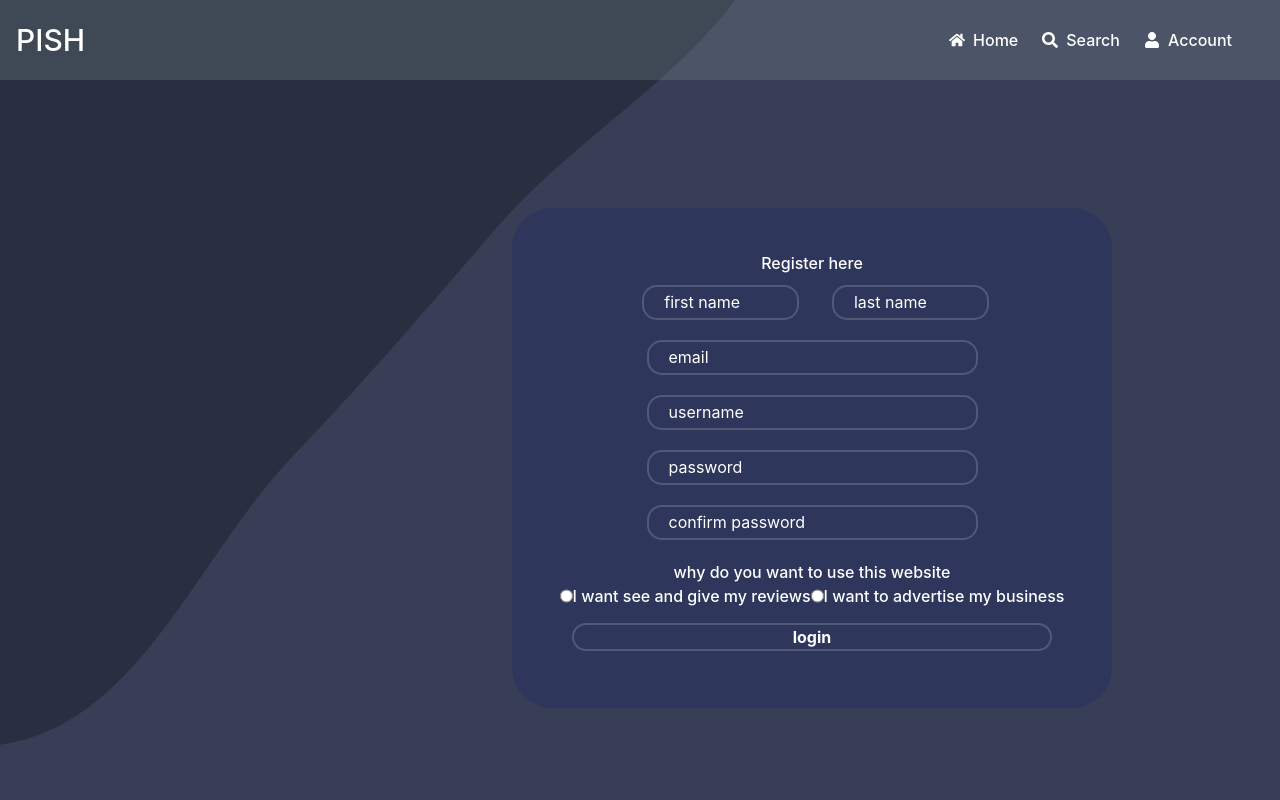
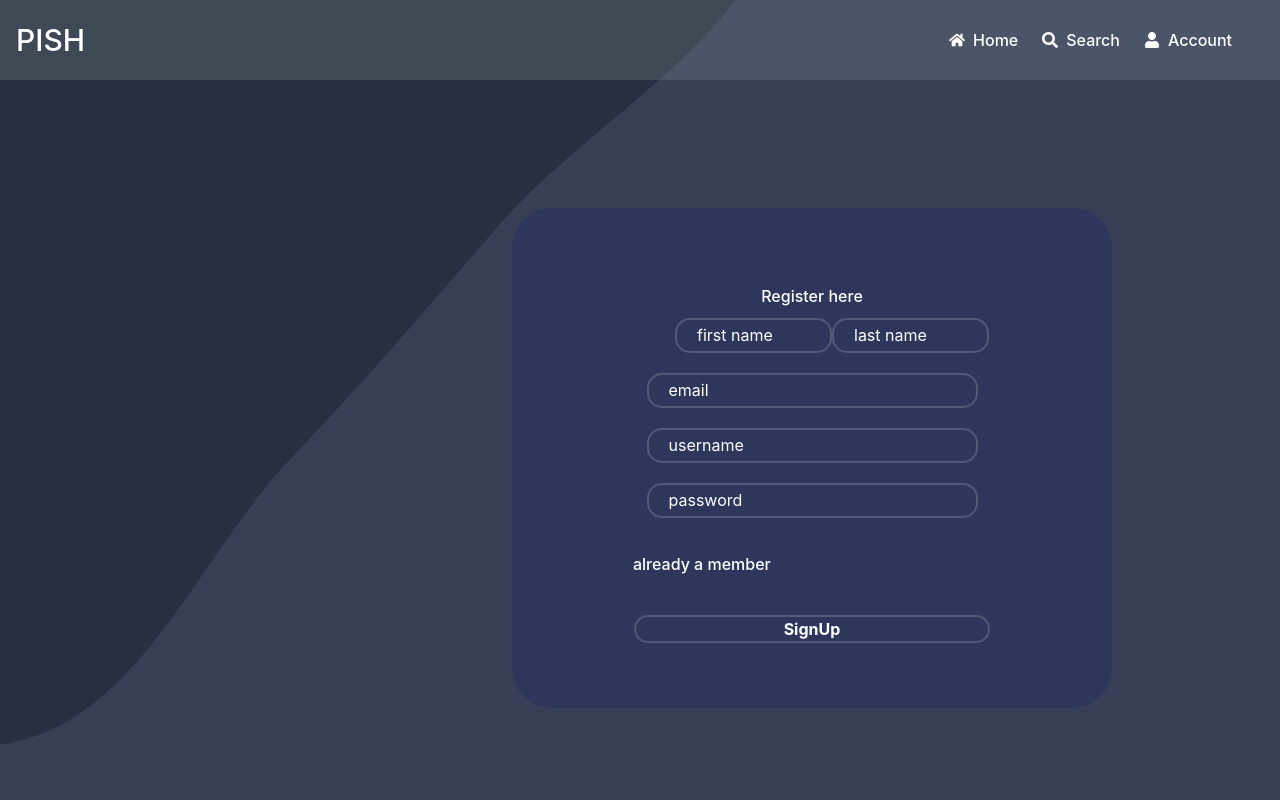
Before and after one commit to siddarththiru/pish, a React (Create React App) app in the folder client/: page /register in a window 1280 px wide. Shown: the top 800 px of the page. Built offline with nearby package versions, Linux system fonts and the light colour scheme.

Commit message:
Removed unwanted changes to login

```diff
--- a/client/src/components/Login.js
+++ b/client/src/components/Login.js
@@ -3,23 +3,33 @@
 import { ImExit } from "react-icons/im";
 import NavItem from "./NavItem";
 import Navbar from "./Navbar";
+import React,{UseEffect,useState} from "react";
+import axios from "axios";
+import {useNavigate,link} from "react-router-dom";
 import "./Login.css";
-const Login = () => {
+const Login  = () =>  {
+  const [data,setData]=useState({
+    username:'',
+    password:''
+  })
+  const LoginUser =(e)=> {
+    e.preventDefault()
+  }
     return(
         <>
         <Navbar/>
         <div className='wrapper'>
-          <form>
+          <form onSubmit={LoginUser}>
             <div className="heading">
                 <h1>Login</h1>
                 <button><ImExit className="icon"/></button>
             </div>
             <div className="input-box">
-              <input type='text' placeholder='Username' requrired />
+              <input type='text' placeholder='Username' requrired value={data.username} onChange={(e)=>setData({...data,username: e.target.value})}/>
               <FaRegUserCircle className="icon"/>
             </div>
             <div className="input-box">
-              <input type='password' placeholder='password' requrired />
+              <input type='password' placeholder='password' requrired value={data.password} onChange={(e)=>setData({...data,password: e.target.value})}/>
               <TbPasswordUser className="icon"/>
             </div>
             <div className="forget">
@@ -27,7 +37,7 @@
               <a href="#">forgot password?</a>
             </div>
             <div className="loginButton">
-              <button type="submit">login</button>
+              <button type="submit" >login</button>
             </div>
             <div className="newMember">
               <NavItem to="/register"  text="new member Register Here" />
--- a/client/src/components/Register.js
+++ b/client/src/components/Register.js
@@ -1,50 +1,58 @@
 import "./Register.css";
 import Navbar from "./Navbar";
+import React,{useEffect,useState} from "react";
+import axios from "axios";
+import {useNavigate,link} from "react-router-dom";
+import NavItem from "./NavItem";
 
 const Register = () => {
+  const [data,setData]=useState({
+    fname:'',
+    lname:'',
+    email:'',
+    username:'',
+    password:''
+  })
+  const registerUser=(e)=>{
+    e.preventDefault()
+
+  }
   return (
     <>
     <Navbar/>
     <div className="wrapper">
-      <form>
+      <form onSubmit={registerUser}>
         <h1>Register here</h1>
         <div className="userInputName">
-          <input type="text" placeholder="first name" />
-          <input type="text" placeholder="last name" />
+          <input type="text" placeholder="first name" value={data.fname} onChange={(e)=>setData({...data,fname: e.target.value})}/>
+          <input type="text" placeholder="last name" value={data.lname} onChange={(e)=>setData({...data,lname: e.target.value})}/>
           <br />
         </div>
         <div className="userInput">
-          <input type="text" placeholder="email" />
+          <input type="text" placeholder="email" value={data.email} onChange={(e)=>setData({...data,email: e.target.value})}/>
           <br />
         </div>
         <div className="userInput">
-          <input type="text" placeholder="username" />
+          <input type="text" placeholder="username" value={data.username} onChange={(e)=>setData({...data,username: e.target.value})}/>
           <br />
         </div>
         <div className="userInput">
-          <input type="text" placeholder="password" />
+          <input type="text" placeholder="password" value={data.password} onChange={(e)=>setData({...data,password: e.target.value})}/>
           <br />
         </div>
-        <div className="userInput">
-          <input type="text" placeholder="confirm password" />
-          <br />
+        <div className="Member">
+              <NavItem to="/login"  text="already a member" />
+            </div>
+
+
+        <div className="loginButton">
+          <button type="submit">SignUp</button>
         </div>
-        <div className="memberType">
-          <h3>why do you want to use this website</h3>
-          <div className="option">
-            <input type="radio" id="type1" name="type" value="Member" />
-            <label for="type1"> I want see and give my reviews</label>
-            <input type="radio" id="type2" name="type" value="Car" />
-            <label for="type">I want to advertise my business</label>
-          </div>
-          <div className="loginButton">
-            <button type="submit">login</button>
-          </div>
-        </div>
+
       </form>
     </div>
     </>
   );
-};
+}
 
 export default Register;
--- a/client/src/pages/Home.js
+++ b/client/src/pages/Home.js
@@ -4,10 +4,10 @@
 import Navbar from "../components/Navbar";
 import ImageSlider from "../components/ImageSlider";
 import SuggestedPlaces from "../components/SuggestedPlaces";
-
+import {useLocation,useNavigate} from 'react-router-dom';
 function Home() {
   const [placeList, setPlaceList] = useState([{}]);
-
+  const location=useLocation()
   useEffect(() => {
     Axios.get("http://localhost:3001/getPlaces").then((response) => {
       setPlaceList(response.data);
--- a/package.json
+++ b/package.json
@@ -3,6 +3,7 @@
     "@chakra-ui/icons": "^2.1.1",
     "express": "^4.19.2",
     "hbs": "^4.2.0",
+    "install": "^0.13.0",
     "mongoose": "^8.3.0"
   }
 }
```
Also changed, not shown: 1 other file (tests, documents, lock files or other folders).
